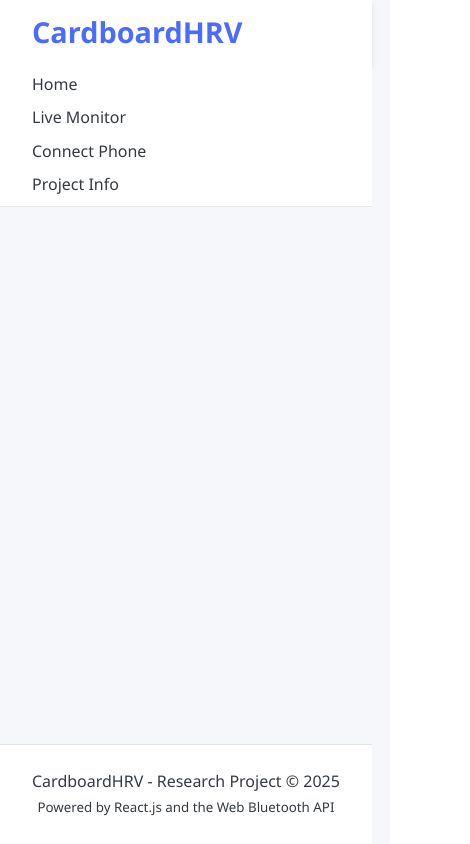
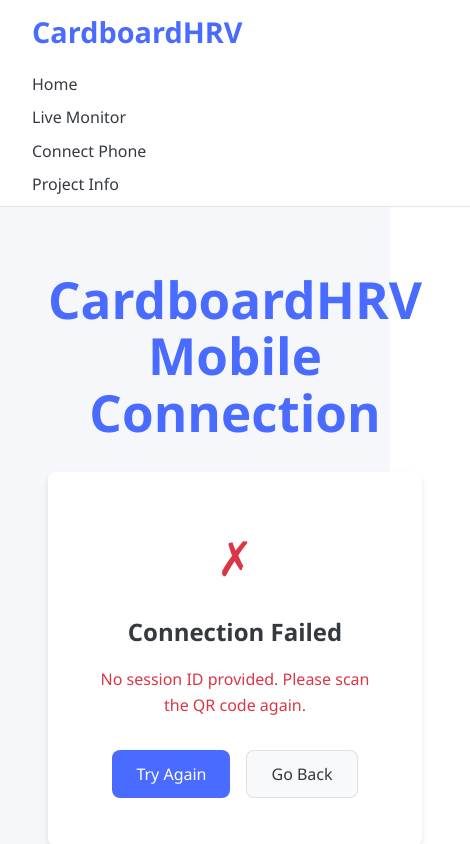
Before and after one commit to farooq-8627/cardboardhrv, a React (Vite) app: page /connect-mobile in a window 390 px wide. Shown: the top 844 px of the page, 470 px wide, since content can reach past the window. Built offline with nearby package versions, Linux system fonts and the light colour scheme.

Commit message:
Add ConnectMobile component and fix QR code functionality

```diff
--- a/src/App.css
+++ b/src/App.css
@@ -666,3 +666,112 @@
 	max-width: 200px;
 	text-align: center;
 }
+
+/* Connect Mobile Page */
+.connect-mobile {
+	max-width: 600px;
+	margin: 0 auto;
+	padding: 2rem 1rem;
+	text-align: center;
+}
+
+.connect-mobile h1 {
+	color: var(--primary-color);
+	margin-bottom: 2rem;
+}
+
+.connection-status-container {
+	background-color: var(--card-bg);
+	border-radius: var(--border-radius);
+	box-shadow: var(--box-shadow);
+	padding: 2rem;
+}
+
+.status {
+	padding: 1rem;
+}
+
+.spinner {
+	width: 50px;
+	height: 50px;
+	border: 5px solid rgba(0, 0, 0, 0.1);
+	border-radius: 50%;
+	border-top-color: var(--primary-color);
+	margin: 0 auto 1.5rem;
+	animation: spin 1s linear infinite;
+}
+
+@keyframes spin {
+	to {
+		transform: rotate(360deg);
+	}
+}
+
+.success-icon,
+.error-icon {
+	font-size: 3rem;
+	margin-bottom: 1rem;
+}
+
+.success-icon {
+	color: var(--success-color);
+}
+
+.error-icon {
+	color: var(--danger-color);
+}
+
+.session-id {
+	font-family: monospace;
+	background-color: rgba(0, 0, 0, 0.05);
+	padding: 0.5rem;
+	border-radius: 4px;
+	margin-top: 1rem;
+}
+
+.error-message {
+	color: var(--danger-color);
+	margin: 1rem 0;
+}
+
+.instruction {
+	font-style: italic;
+	margin: 1.5rem 0;
+}
+
+.buttons {
+	display: flex;
+	gap: 1rem;
+	justify-content: center;
+	margin-top: 2rem;
+}
+
+.primary-button,
+.secondary-button {
+	padding: 0.75rem 1.5rem;
+	font-weight: 500;
+	border-radius: var(--border-radius);
+	cursor: pointer;
+	transition: var(--transition);
+}
+
+.primary-button {
+	background-color: var(--primary-color);
+	color: white;
+}
+
+.secondary-button {
+	background-color: var(--light-color);
+	color: var(--dark-color);
+	border: 1px solid rgba(0, 0, 0, 0.1);
+}
+
+.primary-button:hover {
+	background-color: #3a56d4;
+	transform: translateY(-2px);
+}
+
+.secondary-button:hover {
+	background-color: #e9ecef;
+	transform: translateY(-2px);
+}
--- a/src/App.jsx
+++ b/src/App.jsx
@@ -5,6 +5,7 @@
 import LiveMonitor from "./components/LiveMonitor";
 import ProjectInfo from "./components/ProjectInfo";
 import ConnectPhone from "./components/ConnectPhone";
+import ConnectMobile from "./components/ConnectMobile";
 import "./App.css";
 
 function App() {
@@ -126,6 +127,7 @@
 							}
 						/>
 						<Route path="/info" element={<ProjectInfo />} />
+						<Route path="/connect-mobile" element={<ConnectMobile />} />
 					</Routes>
 				</main>
 
--- /dev/null
+++ b/src/components/ConnectMobile.jsx
@@ -0,0 +1,136 @@
+import React, { useEffect, useState } from "react";
+import { useSearchParams, useNavigate } from "react-router-dom";
+
+function ConnectMobile() {
+	const [searchParams] = useSearchParams();
+	const sessionId = searchParams.get("session");
+	const navigate = useNavigate();
+	const [status, setStatus] = useState("initializing");
+	const [error, setError] = useState("");
+
+	useEffect(() => {
+		if (!sessionId) {
+			setStatus("error");
+			setError("No session ID provided. Please scan the QR code again.");
+			return;
+		}
+
+		setStatus("connecting");
+
+		// In a real implementation, this would connect to your backend
+		// and establish a WebSocket or WebRTC connection
+		const connectToBackend = async () => {
+			try {
+				// Simulate connection process
+				await new Promise((resolve) => setTimeout(resolve, 2000));
+
+				// Check if camera access is available (for PPG signal capture)
+				if (navigator.mediaDevices && navigator.mediaDevices.getUserMedia) {
+					try {
+						const stream = await navigator.mediaDevices.getUserMedia({
+							video: true,
+						});
+						// Stop the stream immediately, we just wanted to check permission
+						stream.getTracks().forEach((track) => track.stop());
+
+						setStatus("connected");
+
+						// In a real implementation, you would:
+						// 1. Establish a WebSocket connection to the main app
+						// 2. Start capturing PPG signals from the camera
+						// 3. Process the signals and send heart rate data
+					} catch (err) {
+						setStatus("error");
+						setError(
+							"Camera access denied. Please allow camera access to capture heart rate data."
+						);
+					}
+				} else {
+					setStatus("error");
+					setError(
+						"Your device doesn't support camera access, which is required for heart rate monitoring."
+					);
+				}
+			} catch (err) {
+				setStatus("error");
+				setError("Failed to connect to the application. Please try again.");
+			}
+		};
+
+		connectToBackend();
+	}, [sessionId, navigate]);
+
+	const handleRetry = () => {
+		window.location.reload();
+	};
+
+	const handleGoBack = () => {
+		// This would typically go back to the main app
+		window.close();
+		// If window.close() doesn't work (e.g., the page wasn't opened by a script)
+		navigate("/");
+	};
+
+	return (
+		<div className="connect-mobile">
+			<h1>CardboardHRV Mobile Connection</h1>
+
+			<div className="connection-status-container">
+				{status === "initializing" && (
+					<div className="status initializing">
+						<div className="spinner"></div>
+						<p>Initializing connection...</p>
+					</div>
+				)}
+
+				{status === "connecting" && (
+					<div className="status connecting">
+						<div className="spinner"></div>
+						<p>Connecting to CardboardHRV application...</p>
+						<p className="session-id">Session ID: {sessionId}</p>
+					</div>
+				)}
+
+				{status === "connected" && (
+					<div className="status connected">
+						<div className="success-icon">✓</div>
+						<h2>Successfully Connected!</h2>
+						<p>Your phone is now connected to the CardboardHRV application.</p>
+						<p>
+							Please place your phone in the Cardboard VR headset to begin
+							monitoring.
+						</p>
+						<p className="instruction">
+							Make sure the camera is aligned with the optical fiber attachment.
+						</p>
+
+						<div className="buttons">
+							<button className="primary-button" onClick={handleGoBack}>
+								Close This Page
+							</button>
+						</div>
+					</div>
+				)}
+
+				{status === "error" && (
+					<div className="status error">
+						<div className="error-icon">✗</div>
+						<h2>Connection Failed</h2>
+						<p className="error-message">{error}</p>
+
+						<div className="buttons">
+							<button className="primary-button" onClick={handleRetry}>
+								Try Again
+							</button>
+							<button className="secondary-button" onClick={handleGoBack}>
+								Go Back
+							</button>
+						</div>
+					</div>
+				)}
+			</div>
+		</div>
+	);
+}
+
+export default ConnectMobile;
--- a/src/components/ConnectPhone.jsx
+++ b/src/components/ConnectPhone.jsx
@@ -13,7 +13,9 @@
 		const generateSessionId = () => {
 			const sessionId = Math.random().toString(36).substring(2, 15);
 			const baseUrl = window.location.origin;
+			// This URL will work both locally and when deployed
 			const connectionUrl = `${baseUrl}/connect-mobile?session=${sessionId}`;
+			console.log("Connection URL:", connectionUrl);
 			setQrValue(connectionUrl);
 
 			// In a real implementation, you'd register this session with your backend
@@ -26,8 +28,10 @@
 			.then((response) => response.json())
 			.then((data) => {
 				setIpAddress(data.ip);
+				console.log("IP Address detected:", data.ip);
 			})
-			.catch(() => {
+			.catch((error) => {
+				console.error("Error detecting IP:", error);
 				setIpAddress("Unable to detect");
 			});
 	}, []);
```
